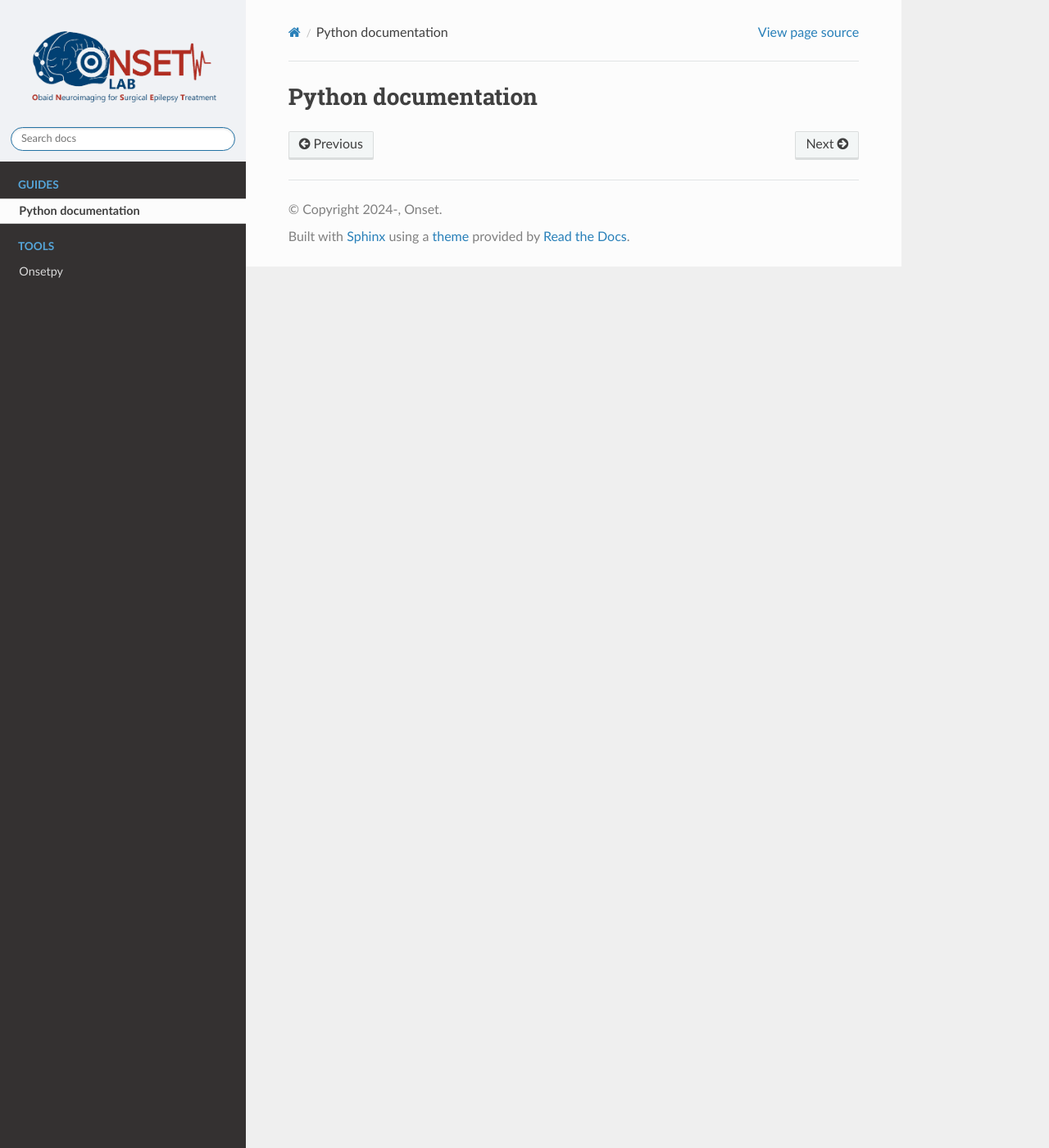
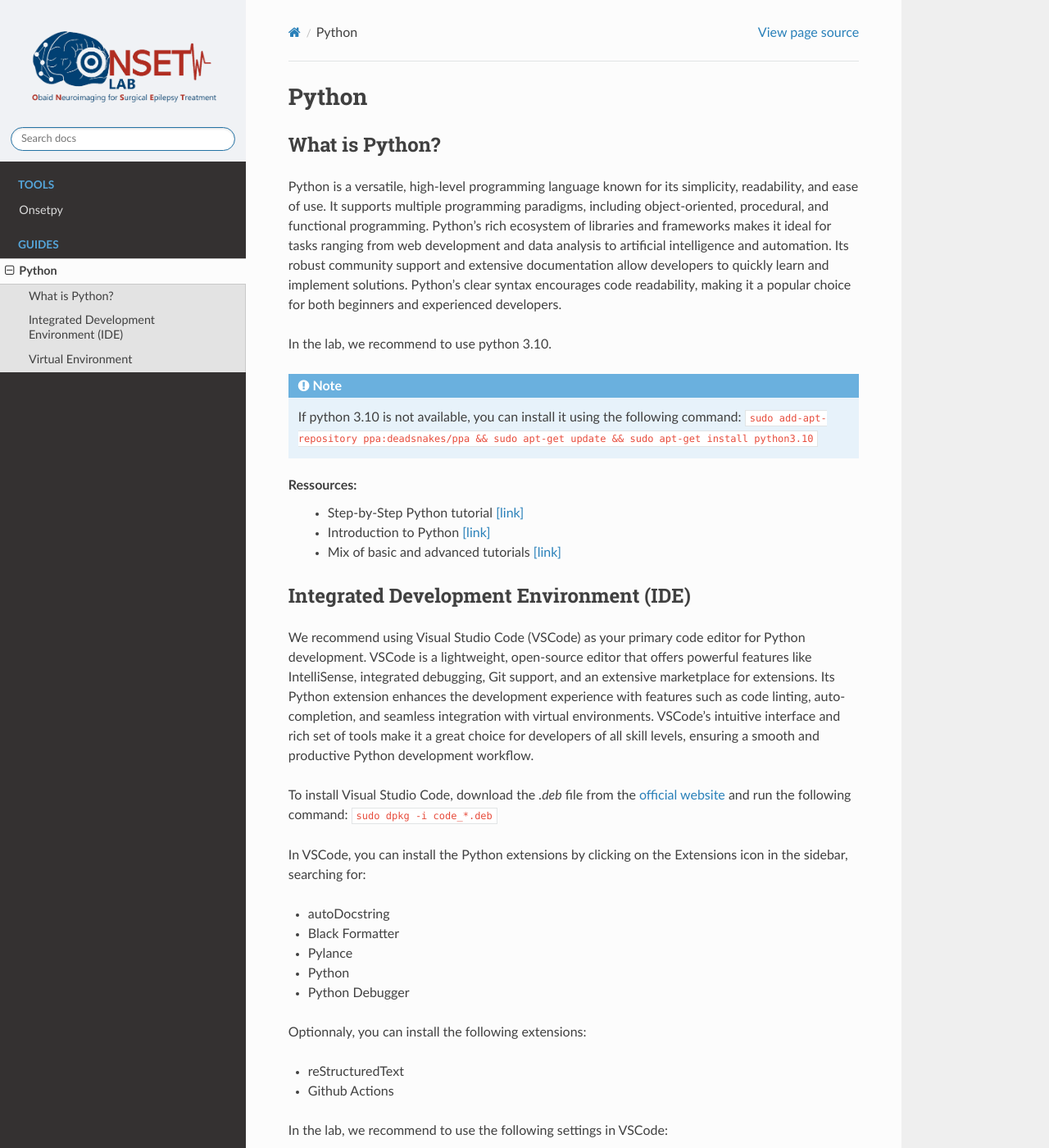
Before and after one commit to Onset-lab/onset-documentation, a Sphinx documentation site: the page built from docs/source/guides/python.rst, in a window 1280 px wide and 1400 px high. Shown: the whole window at 82% size. Built offline with Sphinx 7.4.7 and the Read the Docs theme 2.0.0, drawn with Linux system fonts in a browser that asks for light colours; some of the changed text lies outside the part shown.

Commit message:
New documentation

```diff
--- a/docs/source/guides/python.rst
+++ b/docs/source/guides/python.rst
@@ -1,2 +1,126 @@
-Python documentation
+Python
 ====================
+
+.. role:: bash(code)
+   :language: bash
+
+.. role:: python(code)
+   :language: python
+
+.. role:: json(code)
+   :language: json
+
+
+What is Python?
+---------------
+
+Python is a versatile, high-level programming language known for its simplicity, readability, and ease of use.
+It supports multiple programming paradigms, including object-oriented, procedural, and functional programming.
+Python's rich ecosystem of libraries and frameworks makes it ideal for tasks ranging from web development and
+data analysis to artificial intelligence and automation. Its robust community support and extensive documentation
+allow developers to quickly learn and implement solutions. Python's clear syntax encourages code readability,
+making it a popular choice for both beginners and experienced developers.
+
+In the lab, we recommend to use python 3.10.
+
+.. note::
+    If python 3.10 is not available, you can install it using the following command:
+    ``sudo add-apt-repository ppa:deadsnakes/ppa && sudo apt-get update && sudo apt-get install python3.10``
+
+**Ressources:**
+    - Step-by-Step Python tutorial `[link] <https://www.w3schools.com/python/python_intro.asp>`__
+    - Introduction to Python `[link] <https://www.programiz.com/python-programming/first-program>`__
+    - Mix of basic and advanced tutorials `[link] <https://www.learnpython.org/>`__
+
+
+Integrated Development Environment (IDE)
+----------------------------------------
+
+We recommend using Visual Studio Code (VSCode) as your primary code editor for Python development. VSCode is a
+lightweight, open-source editor that offers powerful features like IntelliSense, integrated debugging, Git support,
+and an extensive marketplace for extensions. Its Python extension enhances the development experience with
+features such as code linting, auto-completion, and seamless integration with virtual environments. VSCode's
+intuitive interface and rich set of tools make it a great choice for developers of all skill levels, ensuring a
+smooth and productive Python development workflow.
+
+To install Visual Studio Code, download the `.deb` file from the `official website <https://code.visualstudio.com/download>`__
+and run the following command: ``sudo dpkg -i code_*.deb``
+
+In VSCode, you can install the Python extensions by clicking on the Extensions icon in the sidebar, searching for:
+
+- autoDocstring
+- Black Formatter
+- Pylance
+- Python
+- Python Debugger
+
+Optionnaly, you can install the following extensions:
+
+- reStructuredText
+- Github Actions
+
+In the lab, we recommend to use the following settings in VSCode:
+
+* In File > Preferences > Settings:
+    * Click on the "Open settings (JSON)" button (top right button with an arrow on a blank page)
+      to open the `settings.json` file.
+    * Add the following lines to the end of the file:
+
+    .. code-block:: json
+        :caption: settings.json
+
+        ...
+        "[python]": {
+                "editor.rulers": [
+                    100
+                ],
+                "editor.defaultFormatter": "ms-python.black-formatter",
+                "editor.formatOnSave": true
+                "formatting.blackArgs": [
+                    "--line-length",
+                    "100"
+                ]
+            },
+
+Virtual Environment
+-------------------
+
+Virtualenv is a tool that helps to create isolated Python environments, allowing you to manage dependencies for
+different projects without conflict.
+
+1. To install virtualenv, run the following command: ``pip install virtualenvwrapper``
+2. Create a directory for all your virtual environments: ``mkdir ~/my_envs``
+3. In your ``~/.bashrc`` file, add the following lines:
+
+  .. code-block:: bash
+
+    export WORKON_HOME=$HOME/my_envs
+    export VIRTUALENVWRAPPER_PYTHON=/usr/bin/python3.10
+    source /usr/local/bin/virtualenvwrapper.sh
+
+1. To create a virtual environment, run the following command: ``mkvirtualenv venv`` or ``mkvirtualenv -p python3.10 venv``
+   or ``mkvirtualenv -p YOUR_PYTHON_VERSION venv``.
+2. To activate the virtual environment, run the following command: ``workon venv``
+3. To deactivate the virtual environment, run the following command: ``deactivate``
+
+For example, to create a virtual environment named `onsetpy`, run the following commands:
+
+.. code-block:: python
+    :caption: Create a virtual environment for onsetpy
+
+    #1. Create a virtual environment
+    mkvirtualenv onsetpy
+
+    #2. Activate the virtual environment
+    workon onsetpy
+
+    # 4. Install onsetpy
+    git clone git@github.com:Onset-lab/onsetpy.git
+    cd onsetpy
+    pip install -e .
+
+    # 5. Run a script
+    python onset_mean_std_connectivity_matrix.py -h
+
+    # 6. Deactivate the virtual environment
+    deactivate
```
Also changed, not shown: docs/source/index.rst (+6 -6 lines).
